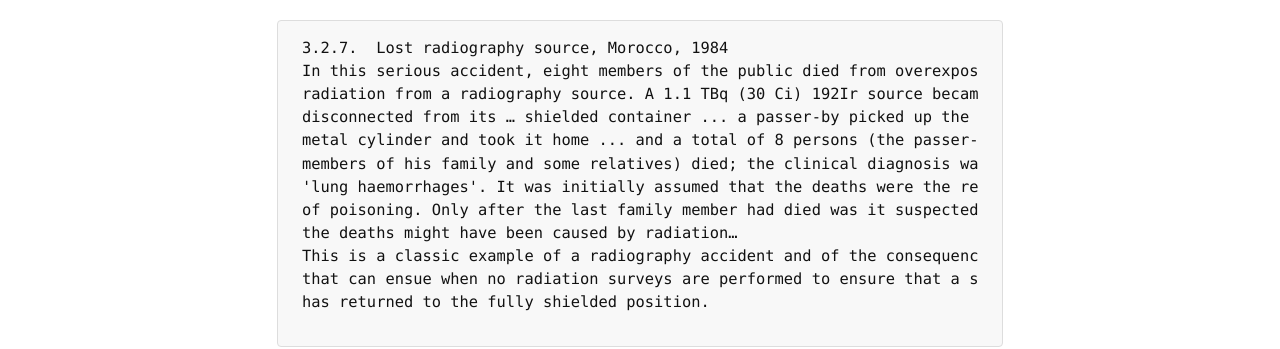
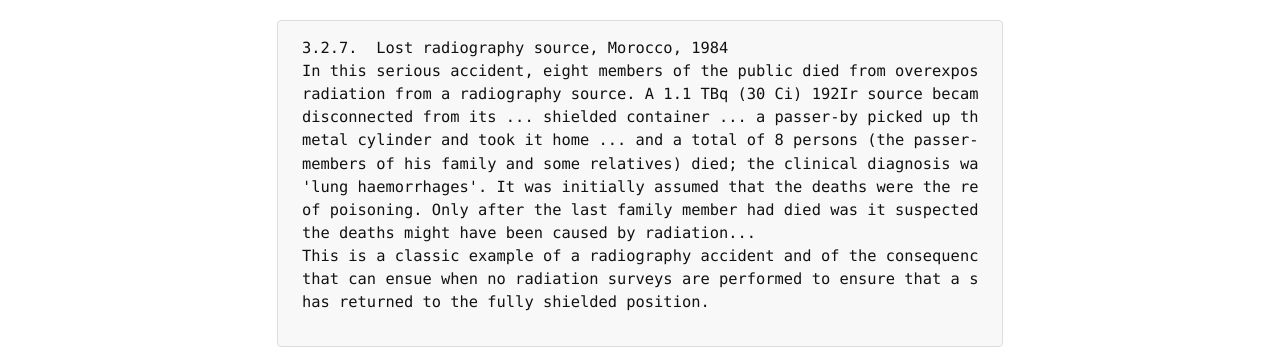
Before and after one commit to DickTurpin-highwayman/lost-isotopes, a Jekyll site: the page built from index.md, in a window 1280 px wide. Shown: the part 1301-1650 px from the top of the page. Built offline with Jekyll 4.4.1, drawn with Linux system fonts in a browser that asks for light colours.

```diff
--- a/index.md
+++ b/index.md
@@ -27,12 +27,12 @@ There have been many instances of people taking the radioactive source from the
 3.2.7.  Lost radiography source, Morocco, 1984
 In this serious accident, eight members of the public died from overexposure to
 radiation from a radiography source. A 1.1 TBq (30 Ci) 192Ir source became
-disconnected from its … shielded container ... a passer-by picked up the tiny
+disconnected from its ... shielded container ... a passer-by picked up the tiny
 metal cylinder and took it home ... and a total of 8 persons (the passer-by,
 members of his family and some relatives) died; the clinical diagnosis was
 'lung haemorrhages'. It was initially assumed that the deaths were the result
 of poisoning. Only after the last family member had died was it suspected that
-the deaths might have been caused by radiation…
+the deaths might have been caused by radiation...
 This is a classic example of a radiography accident and of the consequences
 that can ensue when no radiation surveys are performed to ensure that a source
 has returned to the fully shielded position.
```
